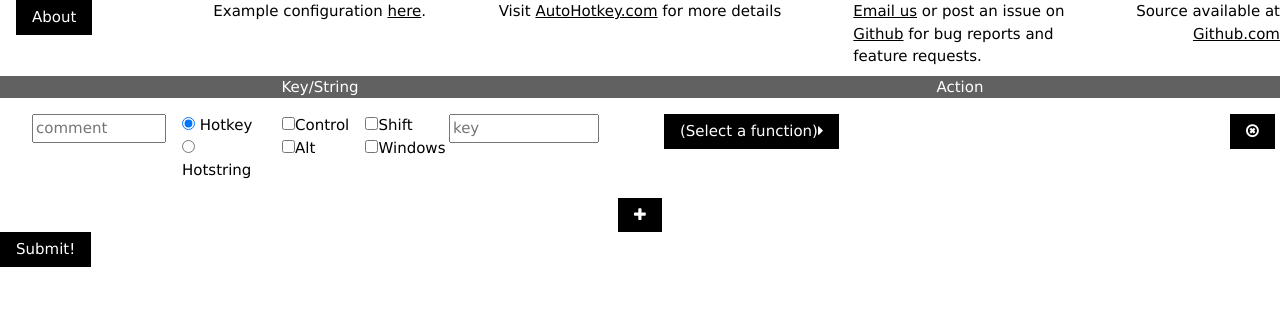
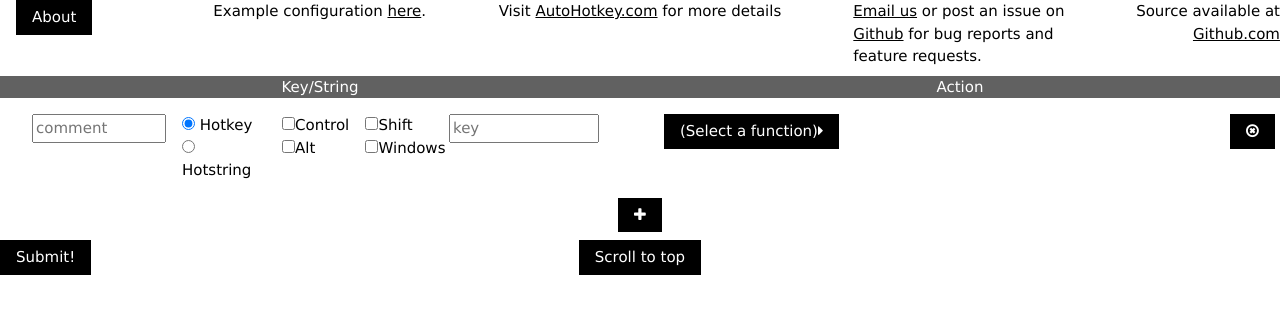
Before and after one commit to mshafer1/AHK-generator, a PHP site: page / in a window 1280 px wide. Shown: the top 314 px of the page. Run offline with PHP 8.4, Linux system fonts and the light colour scheme.

Commit message:
fixing #13 and add scroll to top button above generated code

```diff
--- a/css/styles.css
+++ b/css/styles.css
@@ -30,3 +30,9 @@
 .fitInParent {
     max-width: 100%;
 }
+
+.center {
+    display: block;
+    margin: 0 auto !important;
+    text-align: center !important;
+}
--- a/index.html
+++ b/index.html
@@ -88,7 +88,7 @@
     </div>
     <div id="skipToScript" class="w3-row w3-hide w3-padding-bottom">
         <div class="w3-col s12">
-            <a class="w3-btn" style="float:right;" href="#scriptZone">Skip to code region</a>
+            <button class="w3-btn" style="float:right;" onclick="scrollToCode();">Skip to code region</button>
         </div>
     </div>
     <form id="hotkeyForm">
@@ -108,11 +108,16 @@
                 <button type="button" id="btnAdd" class="w3-btn" onclick="newRow(); markDirty()" title="Add row"><i class="fa fa-plus"></i></button>
             </div>
         </div>
-        <div class="w3-row">
-            <div class="w3-col s6">
+        <div class="w3-row w3-padding-top">
+            <div class="w3-col s4">
                 <button type="submit" class="w3-btn" title="Generate script" id="btnSubmit">Submit!</button>
             </div>
-            <div class="w3-col s6">
+            <div class="w3-col s4">
+                <button type="button" id="btnTop" class="w3-btn center" title="Scroll to top of config" onClick="scrollToTop();">
+                    Scroll to top
+                </button>
+            </div>
+            <div class="w3-col s4">
                 <button type="button" id="btnDownload" download="hotkeys.ahk" class="w3-hide w3-btn" style="float:right" title="Click to download AHK script" onClick="download(); ga('send', 'event', { eventCategory: 'AHK', eventAction: 'Download', eventLabel: 'Download', eventValue: 1 });"
                     disabled>download</button>
                 <a id="downloadLink" href='#' download="hotkeys.ahk" class="w3-hide">download</a>
--- a/scripts/ahk.js
+++ b/scripts/ahk.js
@@ -445,6 +445,18 @@ function loaded() {
     hljs.initHighlighting();
 }
 
+function scrollToCode() {
+    $('html, body').animate({
+        scrollTop: $("#scriptZone").offset().top
+    }, 0);
+}
+
+function scrollToTop() {
+    $('html, body').animate({
+        scrollTop: $("body").offset().top
+    }, 500);
+}
+
 function download() {
     console.log("downloading")
     document.getElementById('downloadLink').click()
```
